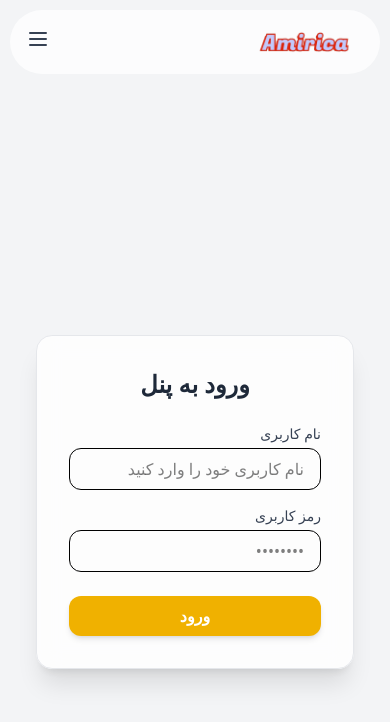
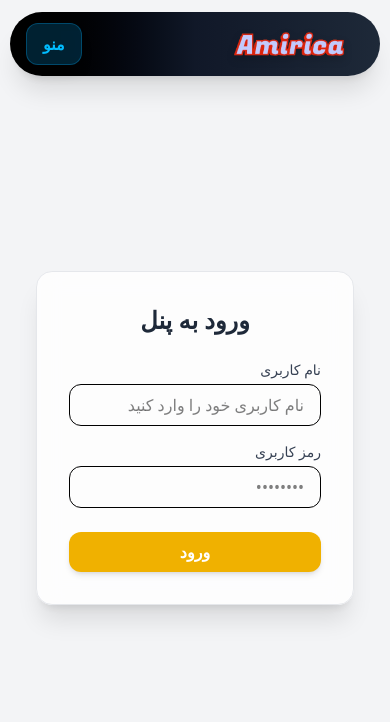
Before and after one commit to HesamPourabbasian/Amirica_front, a Vue app: page /login in a window 390 px wide. Shown: the top 722 px of the page. Built offline with nearby package versions, Linux system fonts and the light colour scheme.

Commit message:
feat : changed navbar ui

```diff
--- a/src/components/Navbar.vue
+++ b/src/components/Navbar.vue
@@ -8,111 +8,119 @@ const toggleMenu = () => {
 </script>
 
 <template>
-  <nav>
+  <nav
+    class="mt-3 fixed top-0 left-0 right-0 z-50 bg-gradient-to-r from-black via-gray-900 to-gray-800 shadow-xl"
+  >
     <div class="max-w-7xl mx-auto px-4 sm:px-6 lg:px-8">
       <div class="flex justify-between h-16 items-center">
-        <!-- Right side (Logo) -->
+        <!-- Logo -->
         <div class="flex-shrink-0">
           <router-link to="/">
-            <img src="/download.png" alt="Logo" class="w-[200px]" />
+            <img
+              src="/download.png"
+              alt="Logo"
+              class="w-[150px] drop-shadow-lg"
+            />
           </router-link>
         </div>
 
-        <!-- Left side (Links) -->
-        <div class="hidden md:flex space-x-6">
-          <a href="#" class="text-gray-700 hover:text-blue-500 transition"
-            >درباره ما</a
-          >
-          <router-link
-            to="/login"
-            class="text-gray-700 hover:text-blue-500 transition"
-          >
-            ورود
-          </router-link>
-        </div>
-
-        <!-- Mobile hamburger button -->
-        <div class="md:hidden">
+        <!-- منو Button -->
+        <div>
           <button
             @click="toggleMenu"
-            class="text-gray-700 hover:text-blue-500 focus:outline-none"
+            class="px-4 py-2 rounded-xl bg-sky-500/20 text-sky-400 border border-sky-500/30 shadow-lg backdrop-blur-md hover:bg-sky-500/40 hover:text-white transition-all font-bold"
           >
-            <svg
-              class="h-6 w-6"
-              xmlns="http://www.w3.org/2000/svg"
-              fill="none"
-              viewBox="0 0 24 24"
-              stroke="currentColor"
-            >
-              <path
-                v-if="!isOpen"
-                stroke-linecap="round"
-                stroke-linejoin="round"
-                stroke-width="2"
-                d="M4 6h16M4 12h16M4 18h16"
-              />
-              <path
-                v-else
-                stroke-linecap="round"
-                stroke-linejoin="round"
-                stroke-width="2"
-                d="M6 18L18 6M6 6l12 12"
-              />
-            </svg>
+            منو
           </button>
         </div>
       </div>
     </div>
 
-    <!-- Mobile menu -->
-    <transition name="slide-fade">
-      <div v-if="isOpen" class="md:hidden px-4 pb-4 space-y-2">
-        <a href="#" class="block text-gray-700 hover:text-blue-500 transition"
-          >خانه</a
+    <!-- Overlay (background dim when sidebar open) -->
+    <transition name="fade">
+      <div
+        v-if="isOpen"
+        class="fixed inset-0 bg-black/50 backdrop-blur-sm"
+        @click="toggleMenu"
+      ></div>
+    </transition>
+
+    <!-- Sidebar (Luxury style, from LEFT) -->
+    <transition name="slide">
+      <div
+        v-if="isOpen"
+        class="fixed top-0 left-0 w-72 h-full bg-gray-900/90 backdrop-blur-xl border-r border-sky-500/30 shadow-2xl flex flex-col p-6 space-y-8 rounded-r-2xl"
+      >
+        <!-- Close button -->
+        <button
+          @click="toggleMenu"
+          class="text-sky-400 hover:text-white text-xl font-bold self-end transition-all"
         >
-        <a href="#" class="block text-gray-700 hover:text-blue-500 transition"
-          >درباره ما</a
+          ✕
+        </button>
+
+        <!-- Links -->
+        <router-link
+          to="/"
+          class="text-gray-200 hover:text-sky-400 text-lg font-semibold transition-all tracking-wide"
+          @click="toggleMenu"
         >
+          خانه
+        </router-link>
+        <a
+          href="#"
+          class="text-gray-200 hover:text-sky-400 text-lg font-semibold transition-all tracking-wide"
+          @click="toggleMenu"
+        >
+          درباره ما
+        </a>
         <router-link
           to="/login"
-          class="block text-gray-700 hover:text-blue-500 transition"
-          ><a>ورود</a>
+          class="text-gray-200 hover:text-sky-400 text-lg font-semibold transition-all tracking-wide"
+          @click="toggleMenu"
+        >
+          ورود
         </router-link>
       </div>
     </transition>
   </nav>
 </template>
+
 <style scoped>
-/* Smooth dropdown animation */
-.slide-fade-enter-active {
-  transition: all 0.3s ease;
+nav {
+  border-radius: 50px;
+  margin-left: 10px;
+  margin-right: 10px;
 }
-.slide-fade-leave-active {
-  transition: all 0.3s ease;
+/* Sidebar slide animation (from LEFT) */
+.slide-enter-active,
+.slide-leave-active {
+  transition: all 0.35s ease;
 }
-.slide-fade-enter-from,
-.slide-fade-leave-to {
+.slide-enter-from {
+  transform: translateX(-100%);
   opacity: 0;
-  transform: translateY(-10px);
 }
-nav {
-  position: sticky;
-  top: 10px; /* distance from the top */
-  margin: 0 auto; /* center horizontally */
-  backdrop-filter: blur(0px) saturate(88%);
-  -webkit-backdrop-filter: blur(0px) saturate(88%);
-  background-color: rgba(255, 255, 255, 0.74);
-  border-radius: 50px;
-  width: 95%;
-  border: 1px solid rgba(209, 213, 219, 0.3);
-  z-index: 999; /* keep it above content */
+.slide-enter-to {
+  transform: translateX(0%);
+  opacity: 1;
 }
-@media (max-width: 768px) {
-  img {
-    width: 120px;
-  }
-  nav {
-    border: none;
-  }
+.slide-leave-from {
+  transform: translateX(0%);
+  opacity: 1;
+}
+.slide-leave-to {
+  transform: translateX(-100%);
+  opacity: 0;
+}
+
+/* Overlay fade */
+.fade-enter-active,
+.fade-leave-active {
+  transition: opacity 0.3s ease;
+}
+.fade-enter-from,
+.fade-leave-to {
+  opacity: 0;
 }
 </style>
--- a/src/components/Section2.vue
+++ b/src/components/Section2.vue
@@ -3,8 +3,6 @@ import { ref, onMounted, nextTick } from "vue";
 import gsap from "gsap";
 
 const results = ref([]);
-
-// Store local icons (from /public/icons/)
 const icons = ["/statics.svg", "/swear.svg", "/member.svg", "/dollar.svg"];
 
 onMounted(async () => {
@@ -14,26 +12,24 @@ onMounted(async () => {
     );
     results.value = await res.json();
 
-    // wait until DOM is updated
     await nextTick();
 
-    // Select all cards
     const cards = document.querySelectorAll(".card");
 
     cards.forEach((card) => {
-      // move up on hover
       card.addEventListener("mouseenter", () => {
         gsap.to(card, {
           y: -12,
-          duration: 0.1,
+          boxShadow: "0 20px 30px rgba(14, 165, 233, 0.4)", // skyblue glow
+          duration: 0.2,
           ease: "power2.out",
         });
       });
 
-      // reset on mouse leave
       card.addEventListener("mouseleave", () => {
         gsap.to(card, {
           y: 0,
+          boxShadow: "0 10px 20px rgba(0, 0, 0, 0.2)",
           duration: 0.3,
           ease: "power2.inOut",
         });
@@ -51,19 +47,30 @@ onMounted(async () => {
       <div
         v-for="(item, index) in results"
         :key="item.id"
-        class="card bg-sky-200 rounded-2xl shadow-lg p-4 md:p-6 transition flex flex-col items-center text-center min-h-40 md:min-h-60 overflow-hidden cursor-pointer"
+        class="card relative bg-gray-900/90 backdrop-blur-xl border border-sky-500/20 rounded-2xl p-6 flex flex-col items-center text-center cursor-pointer transition-all hover:scale-105"
       >
-        <!-- Centered icon -->
-        <img
-          :src="icons[index % icons.length]"
-          alt="card icon"
-          class="w-12 h-12 mb-3"
-        />
+        <!-- Icon with glow -->
+        <div class="p-4 bg-gray-800/40 rounded-full shadow-md mb-4">
+          <img
+            :src="icons[index % icons.length]"
+            alt="card icon"
+            class="w-12 h-12 filter drop-shadow-lg"
+          />
+        </div>
 
         <!-- Card content -->
-        <h2 class="text-[20px] font-bold text-gray-800 mb-2 truncate"></h2>
-        <p class="text-gray-600 text-xs md:text-sm line-clamp-3"></p>
+        <h2 class="text-lg md:text-xl font-bold text-gray-200 mb-2 truncate">
+        </h2>
+        <p class="text-gray-400 text-xs md:text-sm line-clamp-3">
+        </p>
       </div>
     </div>
   </div>
 </template>
+
+<style scoped>
+/* Optional: smooth transition for hover scale */
+.card {
+  transition: all 0.25s ease;
+}
+</style>
```
